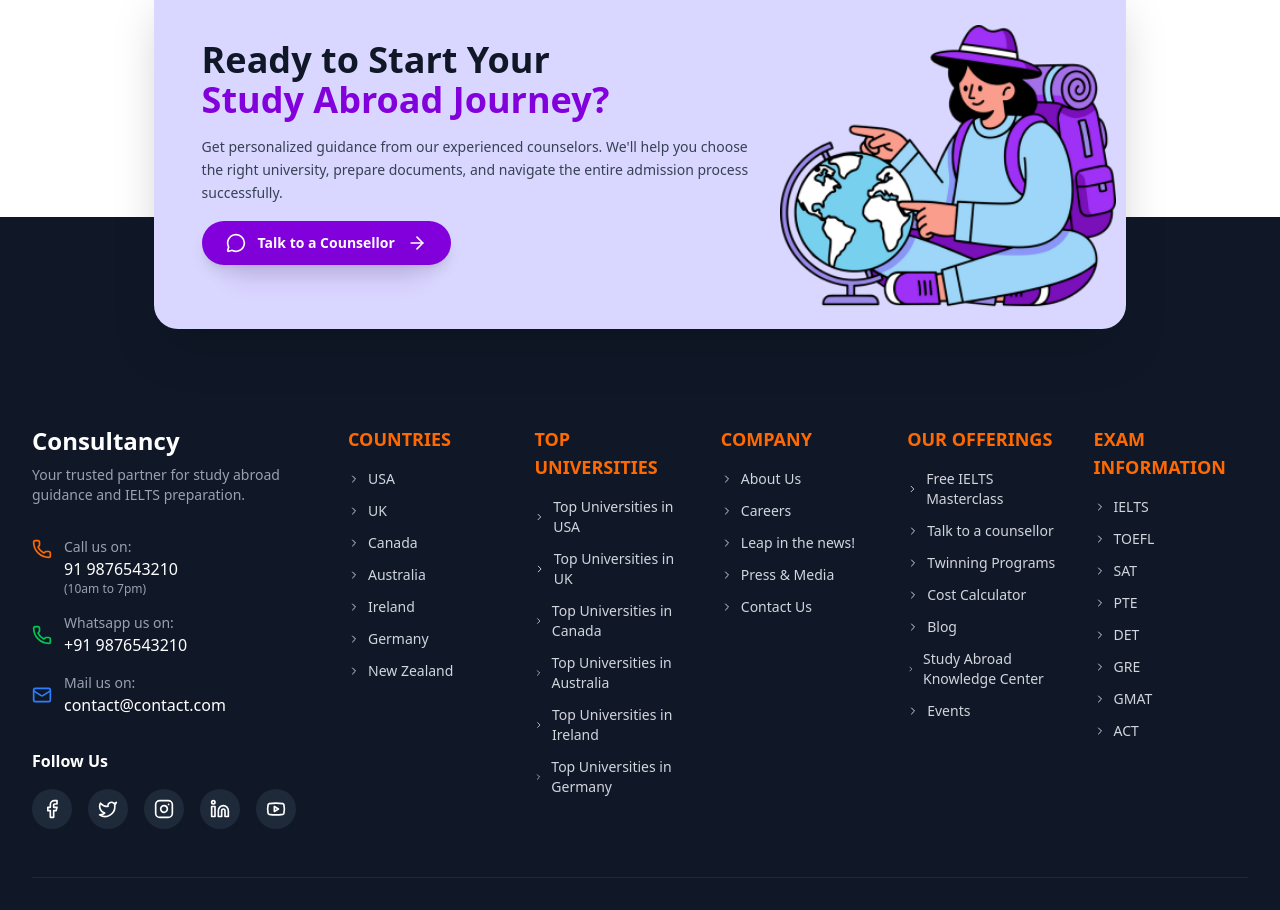
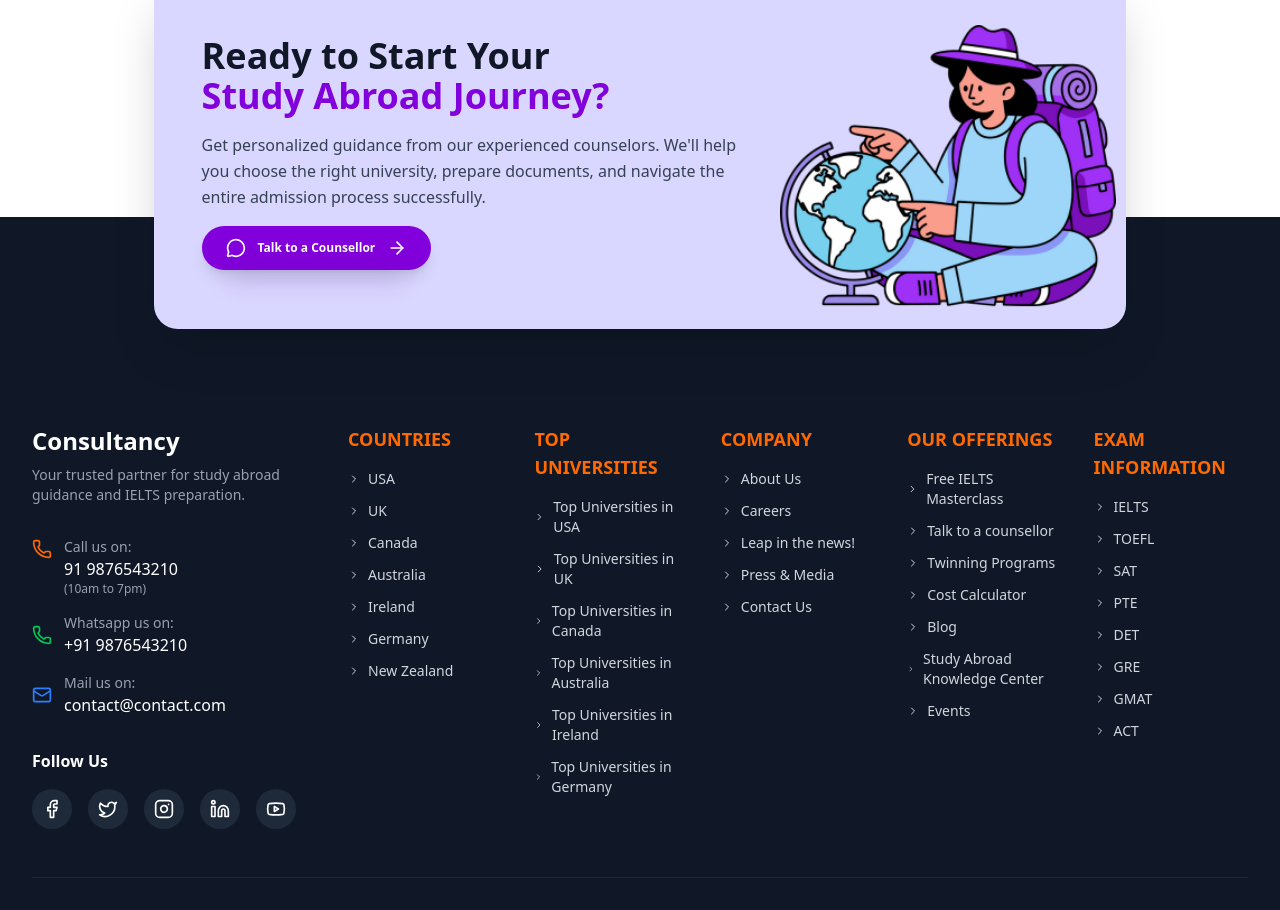
Before and after one commit to sowmyakota-mv/Abroad-Consultancy, a React (Vite) app in the folder abroad-consultancy/: page / in a window 1280 px wide. Shown: the part 5584-6494 px from the top of the page. Built offline with nearby package versions, Linux system fonts and the light colour scheme.

Commit message:
changed the calToAction

```diff
--- a/abroad-consultancy/src/components/CallToActionSection.tsx
+++ b/abroad-consultancy/src/components/CallToActionSection.tsx
@@ -14,18 +14,18 @@ const CallToActionSection: React.FC = () => {
               <div className="lg:col-span-2 p-12 flex items-center">
                 <div className="w-full">
 
-                  <h2 className="text-xl md:text-4xl font-bold text-gray-900 mb-4">
+                  <h2 className="text-lg md:text-4xl font-bold text-gray-900 mb-4">
                     Ready to Start Your
                     <span className="text-purple-700 block">Study Abroad Journey?</span>
                   </h2>
 
-                  <p className="text-gray-700 mb-4 leading-relaxed text-sm">
+                  <p className="text-gray-700 mb-4 leading-relaxed text-sx">
                     Get personalized guidance from our experienced counselors.
                     We'll help you choose the right university, prepare documents,
                     and navigate the entire admission process successfully.
                   </p>
 
-                  <button className="group relative px-6 py-3 bg-purple-700 text-white rounded-4xl font-bold text-sm hover:bg-purple-800 transition-all duration-300 transform hover:-translate-y-1 shadow-lg hover:shadow-xl flex items-center justify-center">
+                  <button className="group relative px-6 py-3 bg-purple-700 text-white rounded-4xl font-bold text-xs hover:bg-purple-800 transition-all duration-300 transform hover:-translate-y-1 shadow-lg hover:shadow-xl flex items-center justify-center">
                     <MessageCircle className="h-5 w-5 mr-3" />
                     Talk to a Counsellor
                     <ArrowRight className="h-5 w-5 ml-3 group-hover:translate-x-2 transition-transform duration-300" />
```
